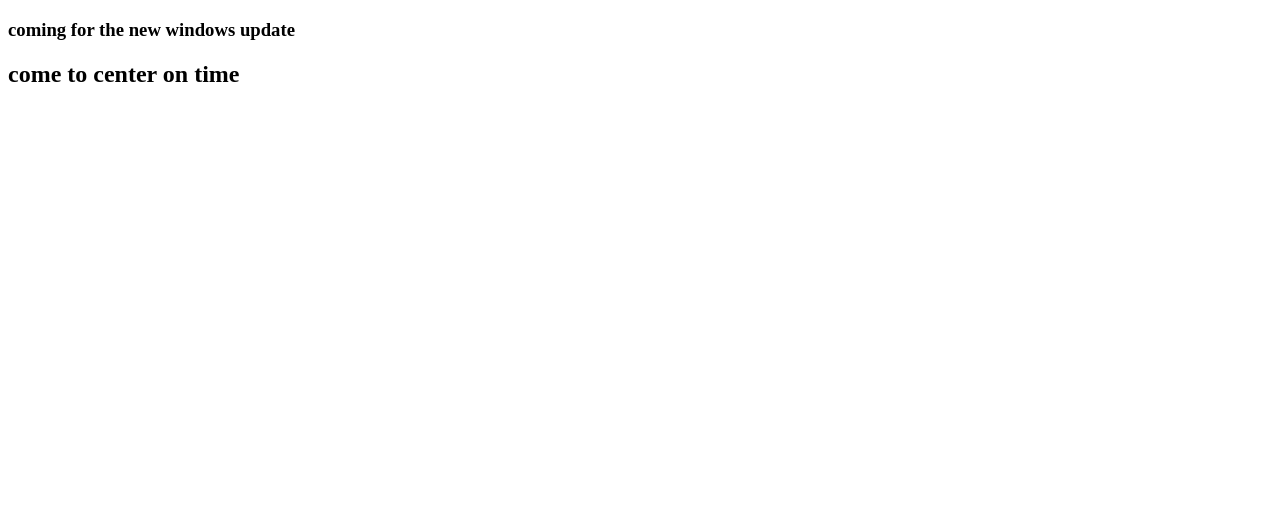
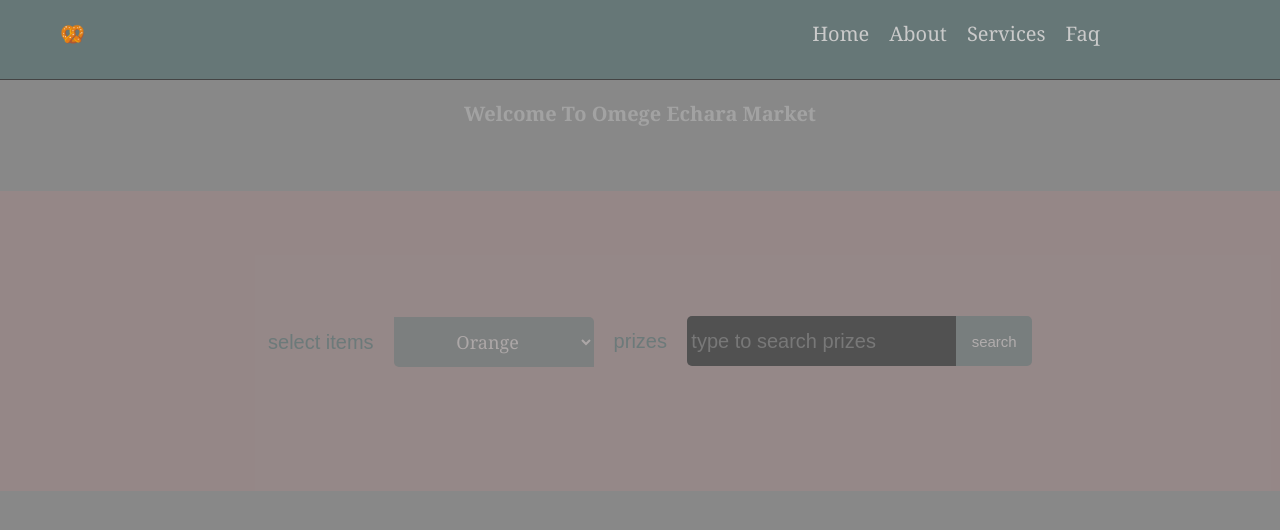
Before and after one commit to benjamin2orie/Attendance-List, a plain HTML site: page index.html in a window 1280 px wide. Drawn offline with Linux system fonts and the light colour scheme.

Commit message:
committing changes

```diff
--- /dev/null
+++ b/Css/Script/index.js
@@ -0,0 +1,44 @@
+
+
+// startted writing some logic here
+
+const searchPrize = (e) => {
+//   e.preventDefault();
+
+let array = 'orange';
+switch(array) {
+    case array ='orange':
+        console.log('orange chosed')
+    break;
+    case 'sbanana':
+        console.log('banana chosed')
+    break;
+    case 'srice':
+        console.log('rice chosed')
+    break;
+    case 'ssuger cane':
+        console.log('suger cane chosed')
+    break;
+    default:
+        console.log('no it chosed yet')
+    break;
+
+
+}
+    console.log('prizes searched')
+}
+
+// writting some switch statement here
+// const prize = document.querySelector('.input_prize');
+// const number = 6;
+// switch(number) {
+//     case 2:
+//         console.log('the number is 2');
+//         break;
+//     case 3:
+//         console.log('the number is 3');
+//         break;
+//     default:
+//         prize.value = 'no result found'
+//         break;
+// }
--- /dev/null
+++ b/Css/style.css
@@ -0,0 +1,177 @@
+*{
+    padding: 0;
+    margin: 0;
+    box-sizing: border-box;
+}
+body{
+    /* background: #cacaca; */
+    background: #888;
+    font-family: Arial, Helvetica, sans-serif;
+}
+/* the header styling starts here. */
+.header_bar{
+    display: flex;
+    font-family: Georgia, 'Times New Roman', Times, serif;
+    font-size: 20px;
+    justify-content: space-between;
+    /* background: #9909; */
+    background: #677;
+    height: 80px;
+    padding-top: 1em;
+    border-bottom: 1px solid #444;
+}
+
+ul{
+    display: flex;
+    list-style: none;
+    gap: 20px;
+    text-transform: capitalize;
+    color: #cacaca;
+    cursor: pointer;
+    padding-right: 9em;
+}
+
+
+.logo{
+    padding-left: 3em;
+}
+
+/* started styling section */
+.section_div h1{
+    font-size: 20px;
+    text-transform: capitalize;
+    color: #cacaca;
+    text-align: center;
+    opacity: 0.4;
+    padding-top: 1em;
+    font-family: Cambria, Cochin, Georgia, Times, 'Times New Roman', serif;
+}
+
+/* styling the form input selection */
+
+.container_input{
+    display: flex;
+    align-items: center;
+    justify-items: center;
+}
+
+.container_input input{
+    flex: 0.1;
+    background: #444;
+    border: none;
+    outline: none;
+    height: 50px;
+    font-size: 20px;
+    padding-left: 1%;
+    border-top-left-radius: 5px;
+    border-bottom-left-radius: 5px;
+    color: #cacaca;
+
+}
+
+.btn_submit{
+    height: 50px;
+    width: 80px;
+    border: none;
+    outline: none;
+    cursor: pointer;
+    background: #677;
+    color: #cacaca;
+    font-size: 15px;
+    border-top-right-radius: 5px;
+    border-bottom-right-radius: 5px;
+    opacity: 0.7;
+}
+.option_select{
+    width: 300px;
+    height: 50vh;
+    color: #cacaca;
+    text-align: center;
+    text-transform: capitalize;
+    font-family: Cambria, Cochin, Georgia, Times, 'Times New Roman', serif;
+}
+#select_item{
+    color: #cacaca;
+    font-family: Georgia, 'Times New Roman', Times, serif;
+    font-size: large;
+    background: #677;
+    opacity: 0.6;
+    height: 50px;
+    width: 200px;
+    outline: none;
+    border: none;
+    text-transform: capitalize;
+    margin-top: 7em;
+    border-top-right-radius: 5px;
+    border-bottom-left-radius: 5px;
+}
+.items{
+    padding-top: 7em;
+    font-size: 20px;
+    color: #677;
+    padding-right: 1em;
+}
+
+label{
+    font-size: 20px;
+    color: #677;
+    padding-right: 1em;
+    padding-left: 1em;
+}
+form{
+    display: flex;
+    justify-content: center;
+    background: #988;
+    margin-top: 4em;
+    height: 300px;
+    box-shadow: #3333 #ff0000 #333;
+    opacity: 0.8;
+}
+
+/* styling the mobile view display */
+
+@media (max-width: 768px) {
+
+    .header_bar{
+    font-size: 12px;
+    width: 100%;
+    justify-content: space-evenly;
+    padding-top: 3em;
+}
+.logo{
+    padding-left: 0;
+}
+ul{
+    padding-right: 0;
+    font-size: 18px;
+    gap: 10px;
+}
+
+.section_div h1{
+    font-size: 20px;
+    opacity: 1;
+    font-weight: 30px;
+    padding-top: 2em;
+}
+
+form{
+    display: block;
+    justify-content: center;
+    background: #988;
+    margin-top: 2em;
+    height: 350px;
+    box-shadow: #3333 #ff0000 #333;
+    opacity: 0.8;
+}
+
+#select_item{
+    margin-bottom: 4em;
+}
+
+.container_input input{
+    width: 200px;
+}
+::placeholder{
+    font-size: 18px;
+}
+}
--- a/index.html
+++ b/index.html
@@ -4,9 +4,48 @@
     <meta charset="UTF-8">
     <meta name="viewport" content="width=device-width, initial-scale=1.0">
     <title>Document</title>
+    <link rel="stylesheet" href="./Css/style.css"/>
+    <script src="./Css/Script/index.js" defer></script>
 </head>
 <body>
-    <h3>coming for the new windows update</h3>
-    <h2>come to center on time</h2>
+    <div class="container_div">
+        <header class="header_bar">
+            <div class="logo">
+                🥨
+            </div>
+            <nav>
+                <ul>
+                    <li>home</li>
+                    <li>about</li>
+                    <li>services</li>
+                    <li>faq</li>
+                </ul>
+            </nav>
+        </header>
+    </div>
+    <section class="section_menu">
+        <div class="section_div">
+            <h1>welcome to omege echara market</h1>
+            <form action="#" onsubmit="searchPrize()">
+
+                <label for="items" class="items">select items</label>
+                <select name="price" id="select_item">
+                    <option value="orange" class="option_select">orange</option>
+                    <option value="rice" class="option_select">rice</option>
+                    <option value="palm oil" class="option_select">palm oil</option>
+                    <option value="garri" class="option_select">garri</option>
+                    <option value="suger cane" class="option_select">suger cane</option>
+                    <option value="plantain" class="option_select">plantain</option>
+                    <option value="fresh fish" class="option_select">fresh fish</option>
+                    <option value="chicken" class="option_select">chicken</option>
+                </select>
+                <div class="container_input">
+                    <label for="price">prizes</label>
+                    <input type="search" class="input_prize" placeholder="type to search prizes" role="please this field is required"/>
+                    <button class="btn_submit">search</button>
+                </div>
+            </form>
+        </div>
+    </section>
 </body>
 </html>
```
